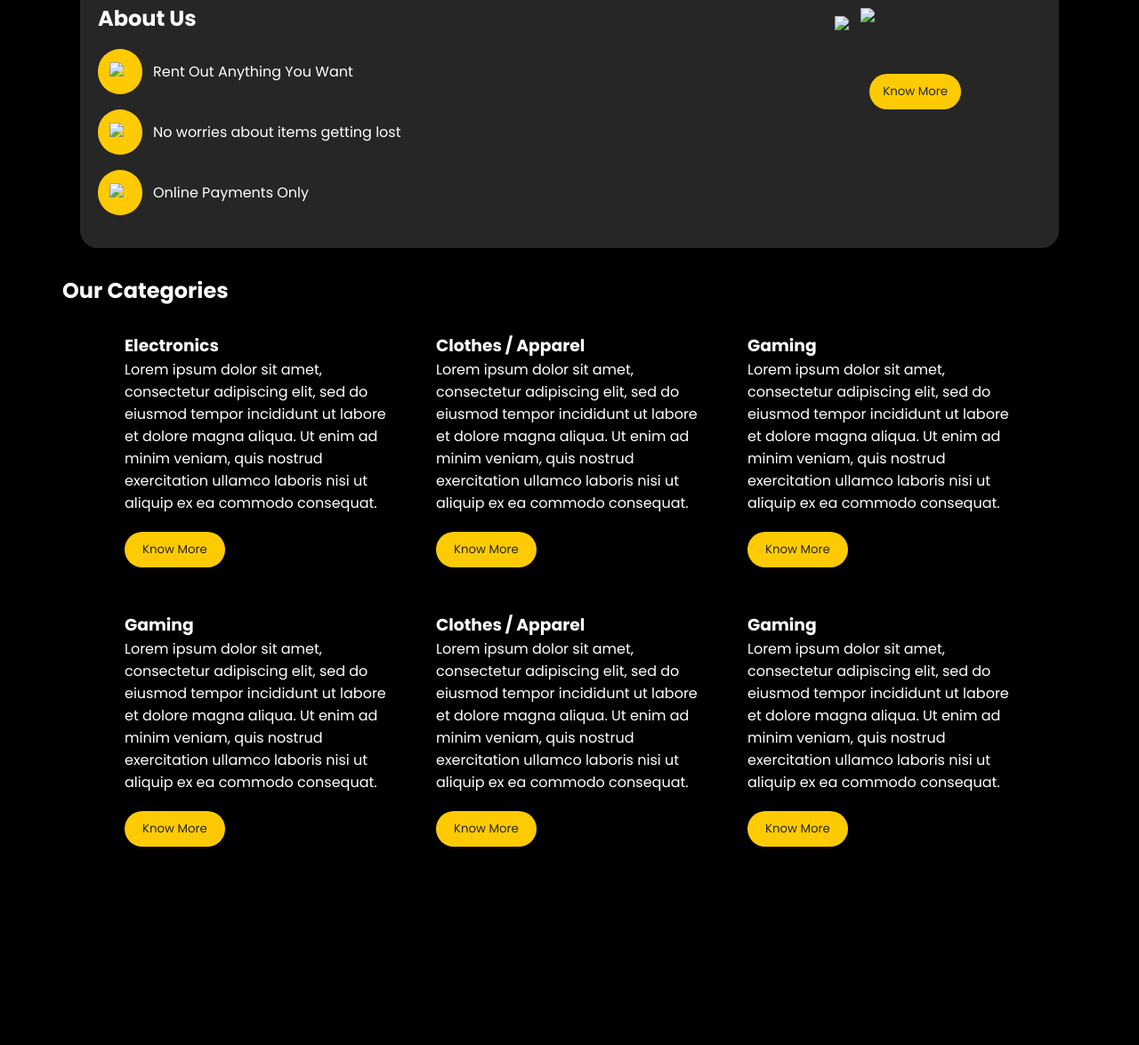
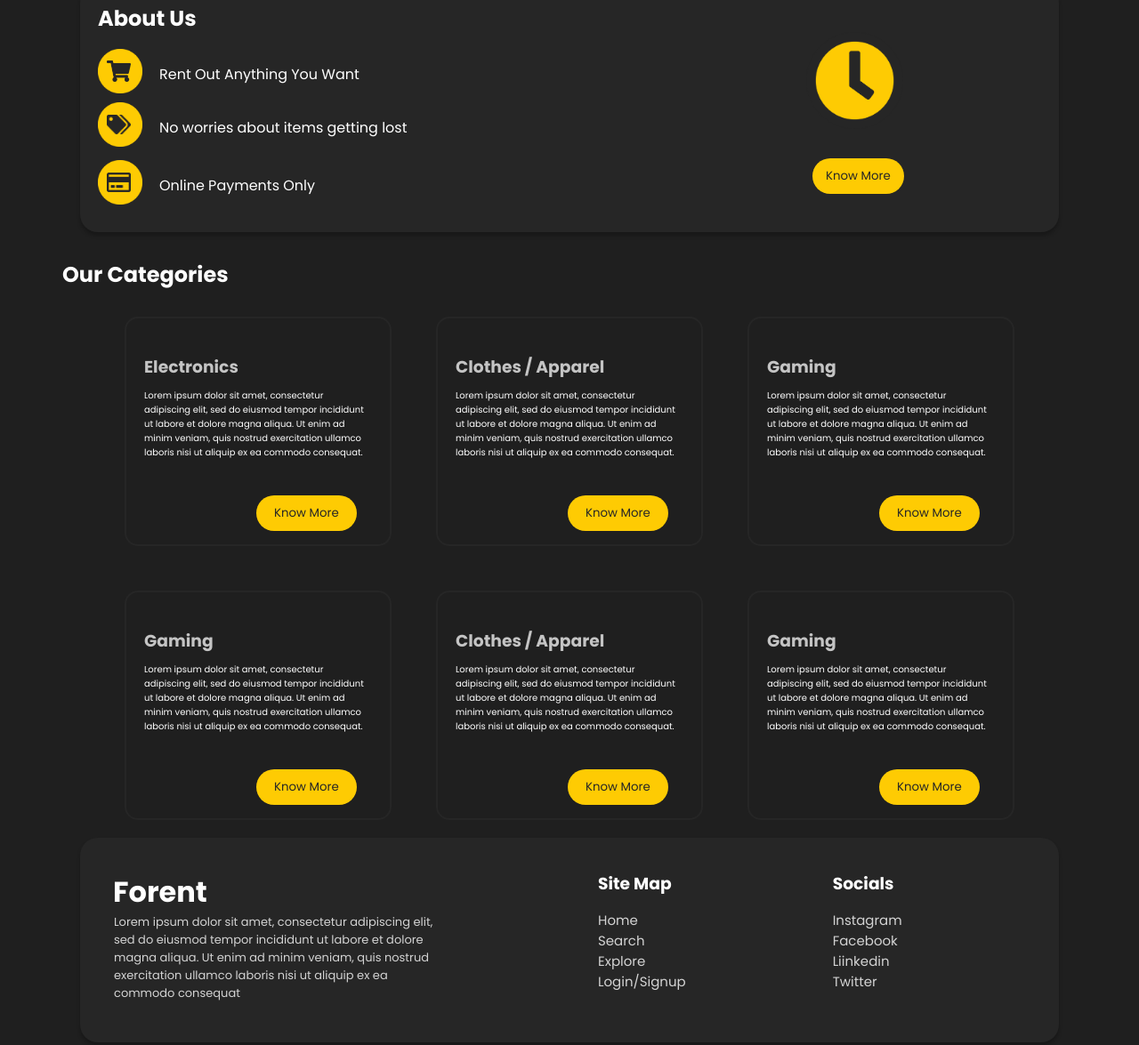
Before and after one commit to MohitKachhway/Frontend-1-Contest-1-June, a plain HTML site: page index.html in a window 1280 px wide. Shown: the part 97-1272 px from the top of the page at 89% size. Before the commit the page ends 1049 px from the top, so only its background shows below. Drawn offline with Linux system fonts and the light colour scheme.

Commit message:
final submission

```diff
--- a/index.html
+++ b/index.html
@@ -28,23 +28,26 @@
                 </div>
                 <div class="about-content">
                     <div class="about-left">
-                    <div class="para">
+                        <div class="para para1">
+                            <div class="yellow-img"><img src="./images/Rectangle 17.png"></div>
                             <div class="img"><img src="./images/trolli.png"></div>
                             <div class="p"><p>Rent Out Anything You Want</p></div>
                         </div>
-                    <div class="para">
+                        <div class="para para2">
+                            <div class="yellow-img"><img src="./images/Rectangle 17.png"></div>
                             <div class="img"><img src="./images/Vector (1).png"></div>
                             <div class="p"><p>No worries about items getting lost</p></div>
                         </div>
-                    <div class="para">
+                        <div class="para para3">
+                            <div class="yellow-img"><img src="./images/Rectangle 17.png"></div>
                             <div class="img"><img src="./images/Vector (2).png"></div>
                             <div class="p"><p>Online Payments Only</p></div>
                         </div>
                     </div>
                     <div class="about-right">
-                    <div class="img1"><img src="./images/Rectangle 17.png"></div>
-                    <div class="img2"><img src="./images/Vector.png"></div>
-                    <button class="right-btn">Know More</button>
+                        <div class="clock-back"><img src="./images/Rectangle 17.png"></div>
+                        <div class="clock-vec"><img src="./images/Vector.png"></div>
+                        <div class="clock-btn"><button>Know More</button></div>
                     </div>
 
                 </div>
@@ -85,6 +88,32 @@
         </div>
 
         </div>
+        <div class="footer">
+            <div class="about-container footer-container">
+                <div class="section1">
+                    <div class="heading"><h1>Forent</h1></div>
+                    <div class="foot-para"><p>Lorem ipsum dolor sit amet, consectetur adipiscing elit, sed do eiusmod tempor incididunt ut labore et dolore magna aliqua. Ut enim ad minim veniam, quis nostrud exercitation ullamco laboris nisi ut aliquip ex ea commodo consequat</p></div>
+                </div>
+                <div class="section2">
+                    <h3>Site Map</h3>
+                    <ul>
+                        <li>Home</li>
+                        <li>Search</li>
+                        <li>Explore</li>
+                        <li>Login/Signup</li>
+                    </ul>
+                </div>
+                <div class="section3">
+                    <h3>Socials</h3>
+                    <ul>
+                        <li>Instagram</li>
+                        <li>Facebook</li>
+                        <li>Liinkedin</li>
+                        <li>Twitter</li>
+                    </ul>
+                </div>
+            </div>
+        </div>
     </main>
 </body>
 </html>
--- a/style.css
+++ b/style.css
@@ -5,14 +5,13 @@
     color: #FFFFFF;
 }
 body{
-    background-color: black;
-    /* position: absolute; */
+    background: #1F1F1F;
 }
 .navbar{
     display: flex;
     justify-content: space-evenly;
     height: 60px;
-    background-color: black;
+    background-color: #1F1F1F;
     align-items: center;
     gap: 10px;
     padding: 5px 0px;
@@ -46,12 +45,15 @@ body{
 /* about-us */
 .about-container{
     background: #262626;
-    /* background: #f02626; */
     width: 1100px;
     margin: 20px auto;
+    height: 278px;
     padding: 20px;
-    box-shadow: 0px 10px 10px rgba(0, 0, 0, 0.50);
+    box-shadow: 0px 4px 4px rgba(0, 0, 0, 0.25);
     border-radius: 20px;
+}
+.about-content{
+    color: #C4C4C4;
 }
 .about-left p img{
     background: #FECB03;
@@ -62,16 +64,29 @@ body{
     display: flex;
     align-items: center;
     gap: 12px;
+    position: absolute;
 }
-.about-left .para .img{
-    background-color: #FECB03;
-    border-radius: 110px;
+.yellow-img img{
     width: 50px;
-    padding: 13px;
 }
 .about-left .para .img img{
-    width: 20px;
+    position: relative;
+    left: -52px;
+    width: 27px;
 }
+.about-left .para .p{
+    position: relative;
+    left: -32px;
+}
+.about-left .para2{
+    position: relative;
+    top: 60px;
+}
+.about-left .para3{
+    position: relative;
+    bottom: -51px;
+}
+
 .para{
     margin: 17px 0px;
 }
@@ -81,31 +96,34 @@ body{
     justify-content: space-between;
 
 }
-.about-right .img1 img{
+
+.about-right{
+    position: absolute;
+    left: 155px;
+}
+.about-right .clock-back img{
+    position: relative;
     width: 100px;
-    margin-right: 70px;
-    position: absolute;
-    top: 115px;
-    left: 938px;
-
+    left: 755px;
 }
-.about-right .img2 img{
-    top: -31px;
+.about-right .clock-vec img{
     position: relative;
-    left: -100px;
-    width: 115px;
+    width: 109px;
+    left: 751px;
+    top: -109px;
 }
-
-.right-btn{
+.about-right .clock-btn button{
     background: #FECB03;
     border-radius: 50px;
     color: #262626;
     position: relative;
-    top:20px;
-    right: 90px;
     padding: 10px 15px;
     border: none;
+    top: -83px;
+    left: 758px;
 }
+/* .categories section */
+
 .section2 h2{
     margin: 30px 70px;
 }
@@ -116,8 +134,21 @@ body{
     justify-content: center;
     gap: 50px;
 }
+.categories .item{
+    border: 2px solid #262626;
+    /* border: 2px solid transparent; */
+    background: #1F1F1F;
+    padding: 40px 20px 15px 20px;
+    border-radius: 15px;
+    color: #C4C4C4;
+}
+.categories .item h3{
+    margin-bottom: 10px;
+    color: #C4C4C4;
+}
 .categories p{
-    margin-bottom: 20px;
+    margin-bottom: 40px;
+    font-size: 10px;
 }
 .categories-btn{
     background-color: #FECB03;
@@ -125,4 +156,28 @@ body{
     color: #262626;
     border-radius: 20px;
     BORDER: NONE;
+    position: relative;
+    left: 126px;
 }
+.footer-container{
+    display: flex;
+    padding-top: 37px;
+    height: 230px;
+    gap: 0px 165px;
+}
+.section1{
+    width: 397px;
+}
+.section1 p{
+    padding-left: 18px;
+    color: rgba(255, 255, 255, 0.8);
+    font-size: 13px;
+}
+.footer-container h3{
+    padding-bottom: 15px;
+}
+.footer-container ul li{
+    color: rgba(255, 255, 255, 0.8);
+    font-size: 15px;
+    list-style: none;
+}
```
Also changed, not shown: images/Rectangle 17.png (added), images/Vector (1).png (added), images/Vector (2).png (added), images/Vector.png (added), images/trolli.png (added). Lines whose indentation alone changed are shown as unchanged.
